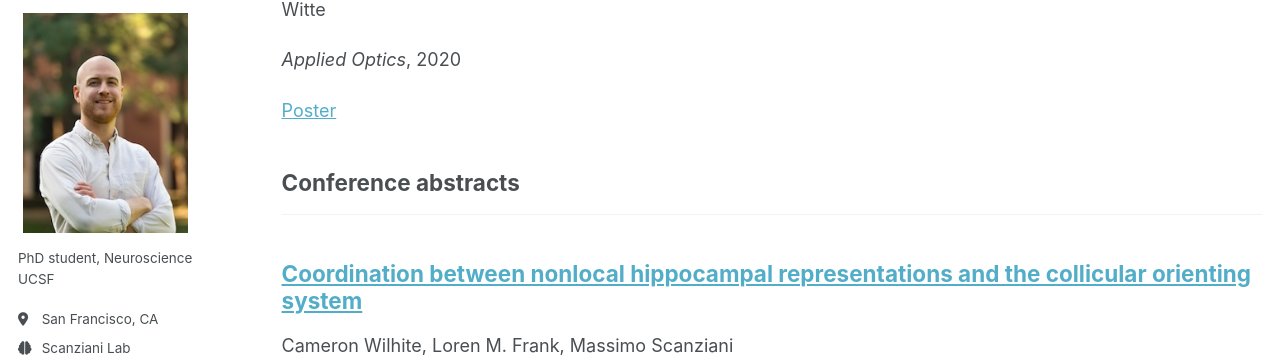
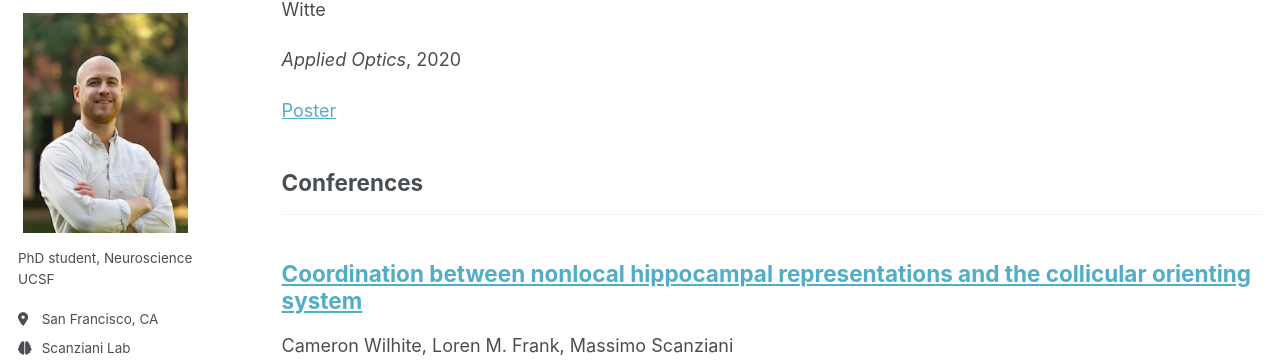
Before and after one commit to camwilhite/camwilhite.github.io, a Jekyll site: the page built from _pages/publications.html, in a window 1280 px wide and 900 px high, scrolled down 582 px. Shown: the part 91-455 px from the top of the window. Built offline with Jekyll 4.4.1, drawn with Linux system fonts in a browser that asks for light colours; a script that is not in the unit is left out.

Commit message:
Update _config.yml

```diff
--- a/_config.yml
+++ b/_config.yml
@@ -81,7 +81,7 @@ publication_category:
   manuscripts:
     title: 'Papers'
   conferences:
-    title: 'Conference abstracts'
+    title: 'Conferences'
 
 # Site Settings
 teaser                   :  # filename of teaser fallback teaser image placed in /images/, .e.g. "500x300.png"
```
